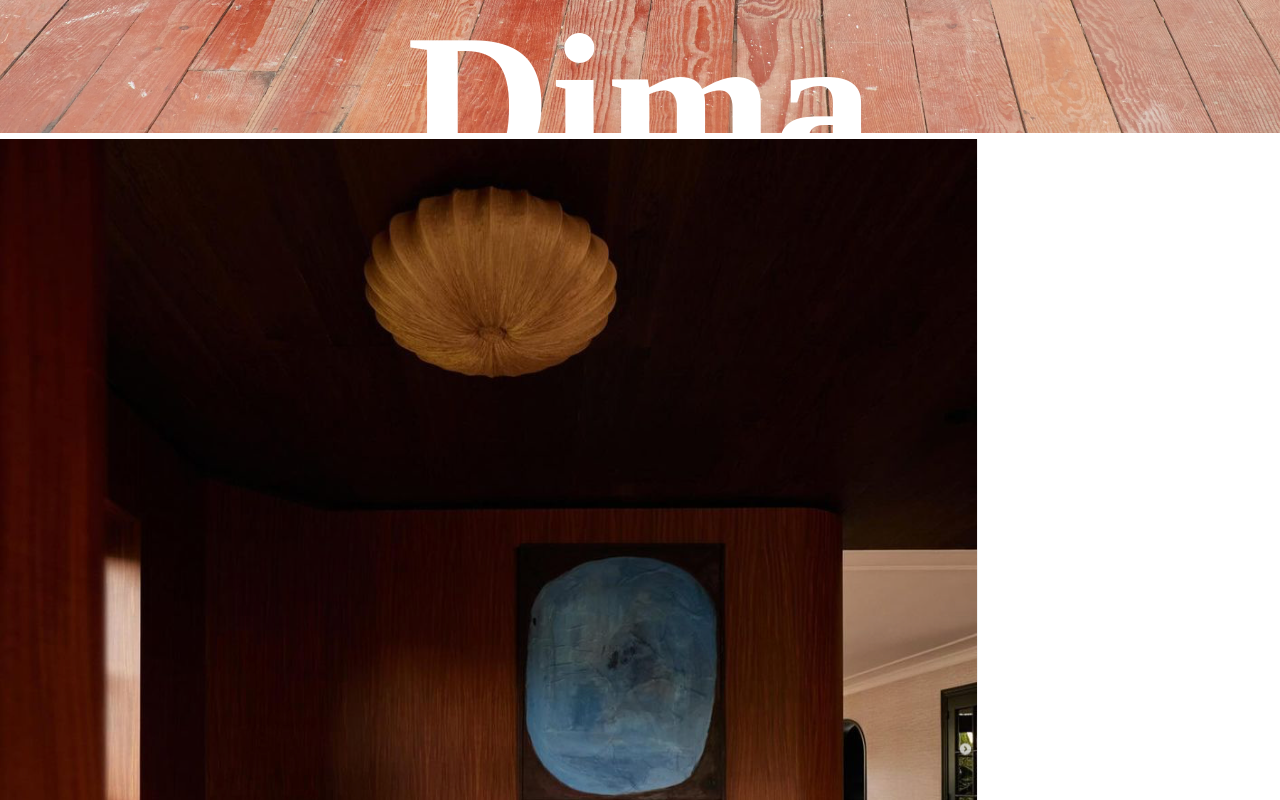
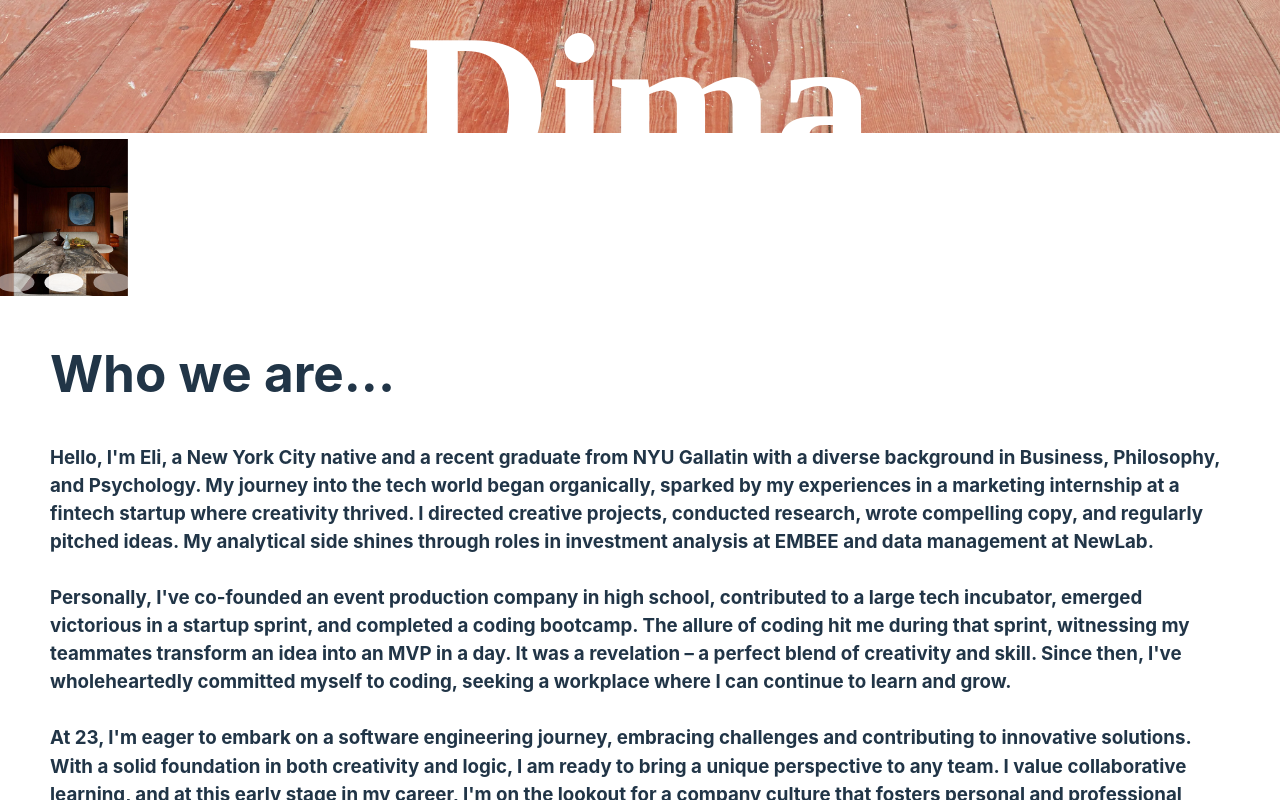
Before and after one commit to ebanchik/dima_studio, a React (Vite) app: page / in a window 1280 px wide. Shown: the part 720-1520 px from the top of the page. Built offline with nearby package versions, Linux system fonts and the light colour scheme; a web font is replaced by a local one.

Commit message:
resize carousel

```diff
--- a/src/App.css
+++ b/src/App.css
@@ -82,12 +82,20 @@ nav ul li a {
 .carousel {
   position: relative;
   overflow: hidden;
+  width: 10%; /* Adjust the width as needed */
 }
 
 .slide {
   display: none;
   width: 100%;
 }
+
+.slide img {
+  width: 100%; /* Adjust the height of the images to fit the carousel */
+  height: auto;
+  object-fit: cover; /* Cover the slide area without distorting the image */
+}
+
 
 .slide.active {
   display: block;
```
